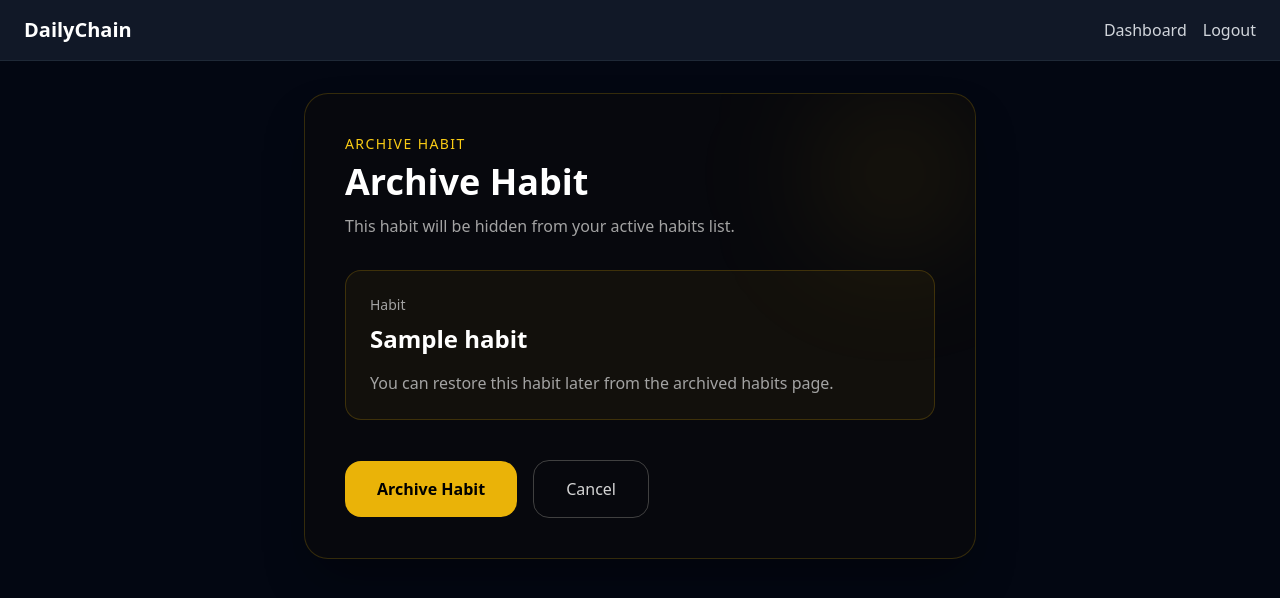
After one commit to Arsha-shf/DailyChain, a Django app: page /habits/1/archive/ in a window 1280 px wide. The commit adds this page. Shown: the top 598 px of the page. Run offline with Django 5.2, Linux system fonts and the light colour scheme; a user stored in the database is signed in; tables that the repository leaves empty hold one stand-in row (values such as "Sample post"); some libraries are stand-ins or nearby versions.

Commit message:
feat(habits): add archive, restore, and check-in notes

```diff
--- a/habits/models.py
+++ b/habits/models.py
@@ -85,6 +85,7 @@ class Habit(models.Model):
 class HabitLog(models.Model):
     habit = models.ForeignKey("Habit", verbose_name=_(""), on_delete=models.CASCADE)
     date = models.DateField(verbose_name=_("Date"))
+    note = models.CharField(max_length=255, blank=True)
 
     class Meta:
         unique_together = ('habit', 'date')
--- a/habits/urls.py
+++ b/habits/urls.py
@@ -9,4 +9,7 @@ urlpatterns = [
     path('<int:habit_id>/toggle/', views.toggle_habit, name='toggle_habit'),
     path('<int:habit_id>/', views.habit_detail, name='habit_detail'),
     path('reorder/', views.reorder_habits, name='reorder_habits'),
+    path('<int:habit_id>/archive/', views.archive_habit, name='archive_habit'),
+    path('<int:habit_id>/restore/', views.restore_habit, name='restore_habit'),
+    path('archived/', views.archived_habits, name='archived_habits'),
 ]
--- a/habits/views.py
+++ b/habits/views.py
@@ -73,7 +73,8 @@ def toggle_habit(request, habit_id):
     if log:
         log.delete()
     else:
-        HabitLog.objects.create(habit=habit, date=today)
+        note = request.POST.get("note", "").strip()
+        HabitLog.objects.create(habit=habit, date=today, note=note)
     return redirect('habits')
 
 @login_required
@@ -81,16 +82,14 @@ def habit_detail(request, habit_id):
     habit = get_object_or_404(Habit, id=habit_id, user=request.user)
     today = date.today()
     start_day = today - timedelta(days=83)
-    days = [
-        start_day + timedelta(days=i)
-        for i in range(84)
-    ]
-    logged_dates = set(
-        HabitLog.objects.filter(
-            habit=habit,
-            date__gte=start_day
-        ).values_list('date', flat=True)
-    )
+    days = [start_day + timedelta(days=i) for i in range(84)]
+    logs = HabitLog.objects.filter(habit=habit, date__gte=start_day)
+    logged_dates = {log.date: log.note for log in logs}
+    return render(request, 'habits/habit_detail.html', {
+        'habit': habit,
+        'days': days,
+        'logged_dates': logged_dates,
+    })
 
     return render(
         request,
@@ -116,3 +115,32 @@ def reorder_habits(request):
             except Habit.DoesNotExist:
                 continue
         return JsonResponse({"status": "ok"})
+
+@login_required
+def archive_habit(request, habit_id):
+    habit = get_object_or_404(Habit, id=habit_id, user=request.user)
+    if request.method == 'POST':
+        habit.is_active = False
+        habit.save()
+        return redirect('habits')
+    return render(request, 'habits/archive_habit.html', {'habit': habit})
+
+@login_required
+def archived_habits(request):
+    habits = Habit.objects.filter(
+        user=request.user,
+        is_active=False
+    ).order_by("-created_at")
+    return render(request, 'habits/archived_habits.html', {'habits':habits})
+
+@login_required
+def restore_habit(request, habit_id):
+    habit = get_object_or_404(
+        Habit,
+        id=habit_id,
+        user=request.user,
+        is_active=False
+    )
+    habit.is_active = True
+    habit.save()
+    return redirect("archived_habits")
--- /dev/null
+++ b/templates/habits/archive_habit.html
@@ -0,0 +1,71 @@
+{% extends "base.html" %}
+{% block title %}Archive Habit{% endblock %}
+
+{% block content %}
+
+<div class="max-w-2xl mx-auto">
+
+<div class="relative overflow-hidden rounded-3xl border border-yellow-500/20 bg-neutral-950/60 p-10 shadow-2xl shadow-black/40">
+
+    <div class="absolute right-0 top-0 h-40 w-40 rounded-full bg-yellow-500/10 blur-3xl"></div>
+
+    <div class="relative">
+
+        <p class="text-sm uppercase tracking-widest text-yellow-400">
+            Archive Habit
+        </p>
+
+        <h1 class="mt-2 text-4xl font-bold text-white">
+            Archive Habit
+        </h1>
+
+        <p class="mt-3 text-neutral-400">
+            This habit will be hidden from your active habits list.
+        </p>
+
+        <div class="mt-8 rounded-2xl border border-yellow-500/20 bg-yellow-500/5 p-6">
+
+            <p class="text-sm text-neutral-400">
+                Habit
+            </p>
+
+            <h2 class="mt-2 text-2xl font-semibold text-white">
+                {{ habit.name }}
+            </h2>
+
+            <p class="mt-4 text-neutral-400">
+                You can restore this habit later from the archived habits page.
+            </p>
+
+        </div>
+
+        <form method="POST"
+              action="{% url 'archive_habit' habit.id %}"
+              class="mt-10">
+
+            {% csrf_token %}
+
+            <div class="flex items-center gap-4">
+
+                <button
+                    type="submit"
+                    class="rounded-2xl bg-yellow-500 px-8 py-4 font-semibold text-black transition hover:bg-yellow-400">
+                    Archive Habit
+                </button>
+
+                <a href="{% url 'habits' %}"
+                   class="rounded-2xl border border-neutral-700 px-8 py-4 text-neutral-300 transition hover:border-neutral-500 hover:text-white">
+                    Cancel
+                </a>
+
+            </div>
+
+        </form>
+
+    </div>
+
+</div>
+
+</div>
+
+{% endblock %}
--- a/templates/habits/habit_detail.html
+++ b/templates/habits/habit_detail.html
@@ -1,4 +1,5 @@
 {% extends "base.html" %}
+{% load habit_extras %}
 {% block title %}{{ habit.name }} — DailyChain{% endblock %}
 {% block content %}
 
@@ -104,7 +105,7 @@
         {% for day in days %}
             <div
                 class="h-4 w-4 rounded-sm {% if day in logged_dates %}bg-indigo-400{% else %}bg-neutral-800{% endif %}"
-                title="{{ day }}">
+                title="{{ logged_dates|get_item:day|default:'' }}">
             </div>
         {% endfor %}
     </div>
```
Also changed, not shown: habits/templatetags/habit_extras.py (added, +7 -0 lines), templates/habits/archived_habits.html (added, +97 -0 lines), templates/habits/habits.html (+128 -40 lines), habits/migrations/0004_habitlog_note.py (added), habits/templatetags/__init__.py (added).
